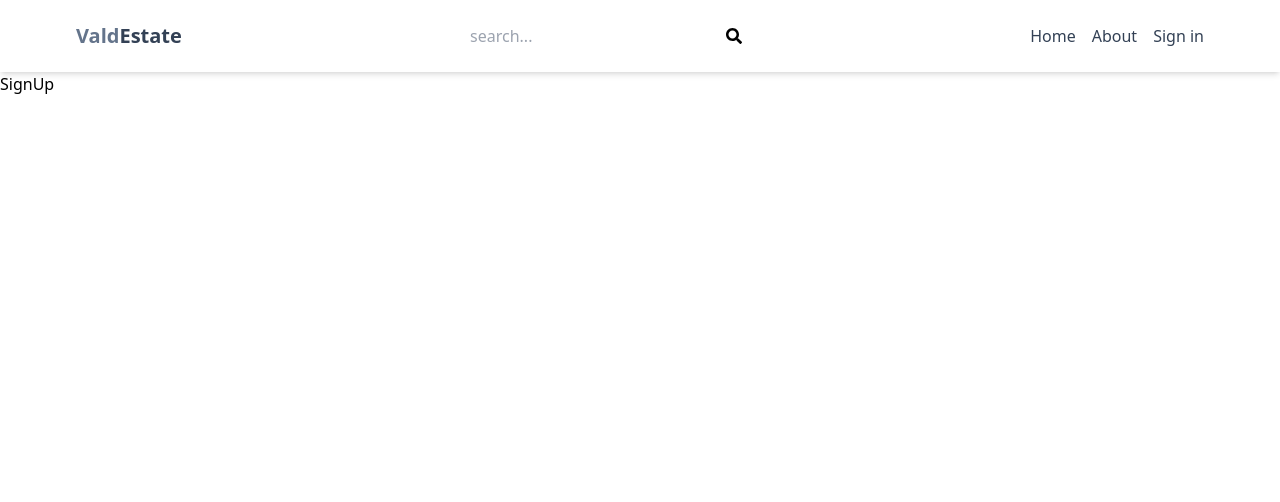
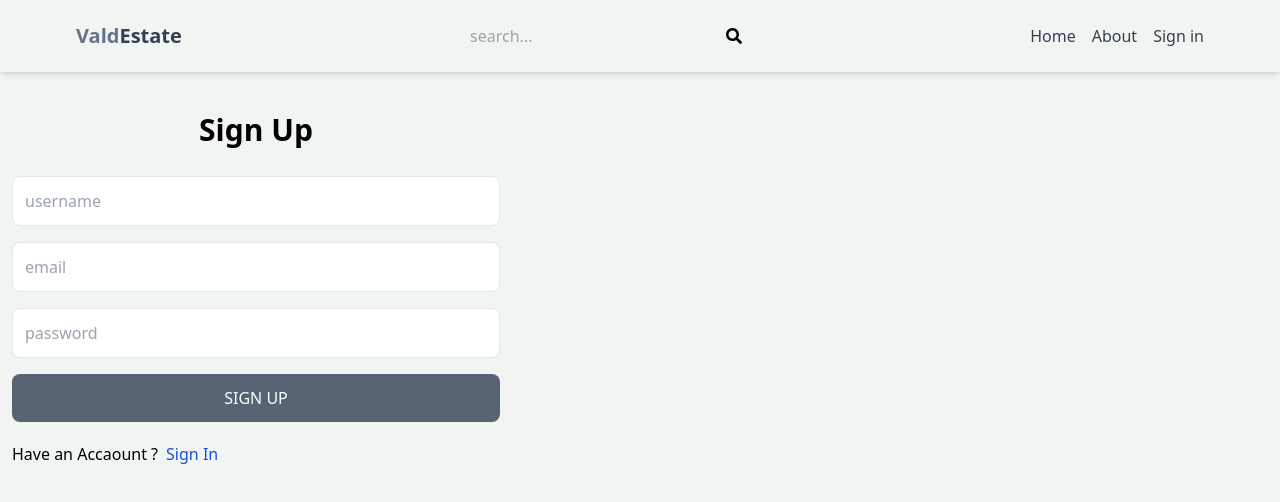
Before and after one commit to WalidKAD/MarketPlaceBuild, a React (Vite) app in the folder client/: page /sign-up in a window 1280 px wide. Shown: the top 502 px of the page. Built offline with nearby package versions, Linux system fonts and the light colour scheme.

Commit message:
complete Sign Up page UI

```diff
--- a/client/src/App.jsx
+++ b/client/src/App.jsx
@@ -1,6 +1,6 @@
 import { BrowserRouter, Routes, Route } from "react-router-dom";
 import Home from "./pages/Home";
-import Signin from "./pages/Signin";
+import SignIn from "./pages/SignIn";
 import SignUp from "./pages/SignUp";
 import About from "./pages/About";
 import Profile from "./pages/Profile";
@@ -12,7 +12,7 @@
   <Header/>
   <Routes>
     <Route path="/" element={<Home />} />
-    <Route path="/sign-in" element={<Signin />} />
+    <Route path="/sign-in" element={<SignIn />} />
     <Route path="/sign-up" element={<SignUp />} />
     <Route path="/about" element={<About />} />
     <Route path="/Profile" element={<Profile />} />
--- a/client/src/index.css
+++ b/client/src/index.css
@@ -1,3 +1,8 @@
 @tailwind base;
 @tailwind components;
 @tailwind utilities;
+
+
+body {
+    background-color: rgb(241, 245, 241);
+};
--- a/client/src/pages/About.jsx
+++ b/client/src/pages/About.jsx
@@ -1,4 +1,3 @@
-import React from 'react'
 
 export default function About() {
   return (
--- a/client/src/pages/Home.jsx
+++ b/client/src/pages/Home.jsx
@@ -1,4 +1,3 @@
-import React from 'react'
 
 export default function Home() {
   return (
--- a/client/src/pages/Profile.jsx
+++ b/client/src/pages/Profile.jsx
@@ -1,4 +1,3 @@
-import React from 'react'
 
 export default function Profile() {
   return (
--- a/client/src/pages/SignIn.jsx
+++ b/client/src/pages/SignIn.jsx
@@ -1,6 +1,5 @@
-import React from 'react';
 
-export default function Signin() {
+export default function SignIn() {
   return (
     <div>
       SignIn
--- a/client/src/pages/SignUp.jsx
+++ b/client/src/pages/SignUp.jsx
@@ -1,9 +1,25 @@
-import React from 'react';
+import { Link } from "react-router-dom";
+
 
 export default function SignUp() {
   return (
-    <div>
-      SignUp
+    <div className='p-3 max-w-lg max-auto'>
+      <h1 className='text-3xl text-center font-semibold my-7'>Sign Up</h1>
+      <form className='flex flex-col gap-4'>
+        <input type="text" placeholder='username'
+        className='border p-3 rounded-lg' id='username' />
+        <input type="email" placeholder='email'
+        className='border p-3 rounded-lg' id='email' />
+        <input type="password" placeholder='password'
+        className='border p-3 rounded-lg' id='password' />
+        <button disabled className='bg-slate-700 text-white p-3 rounded-lg uppercase hover:opacity-95 disabled:opacity-80'>Sign Up</button>
+      </form>
+      <div className='flex gap-2 mt-5'>
+        <p>Have an Accaount ? </p>
+        <Link to={"/sign-in"} >
+        <span className='text-blue-700'>Sign In</span>
+        </Link>
+      </div>
     </div>
   )
 }
```
